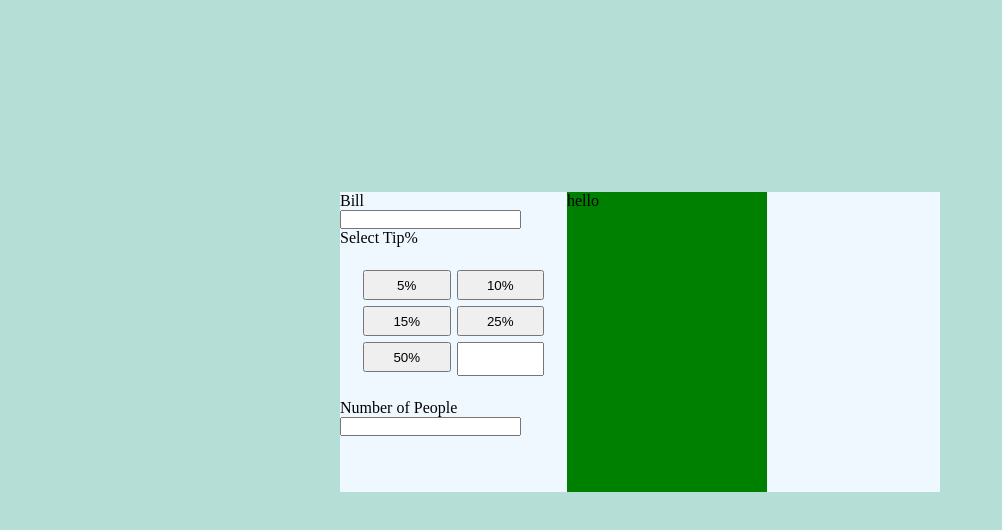
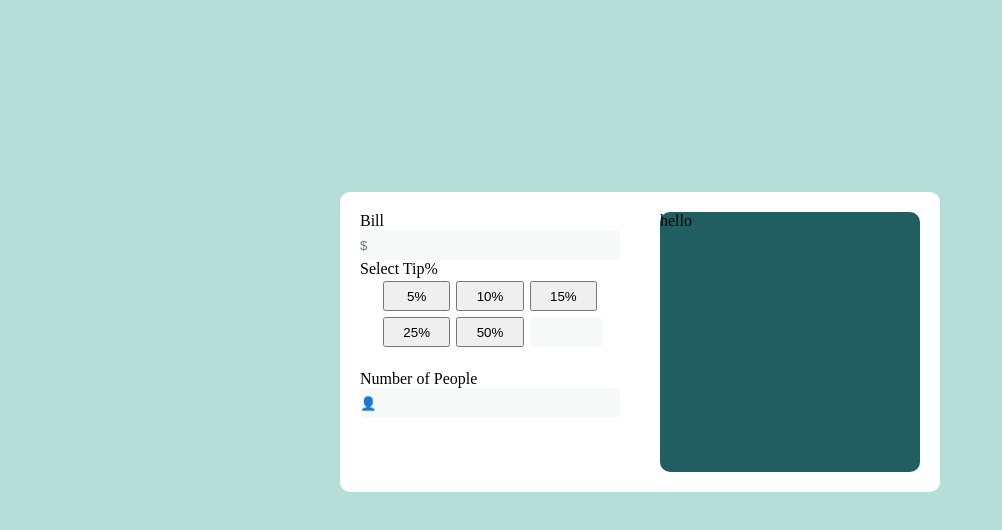
Before and after one commit to Kirti1402/tipCalculator, a plain HTML site: page index.html in a window 1280 px wide. Shown: the part 58-588 px from the top of the page, without its empty margins (0-1002 px from the left). Drawn offline with Linux system fonts and the light colour scheme.

Commit message:
fix: fixing the style

```diff
--- a/index.html
+++ b/index.html
@@ -12,7 +12,7 @@
     <div class="main-container">
         <div class="bill-container">
             <label for="bill">Bill</label>
-            <input type="number" id="bill">
+            <input type="number" id="bill" placeholder="$">
                 <p>Select Tip%</p>
                     <div class="percentagebutton">
                         <button class="per">5%</button>
@@ -23,7 +23,7 @@
                         <input type="number" class="per">
                     </div>
             <label for="noOfPeople">Number of People</label>
-            <input type="number" id="noOfPeople">
+            <input type="number" id="noOfPeople" placeholder="👤">
         </div>
         <div class="tip-container">
             hello
--- a/style.css
+++ b/style.css
@@ -8,25 +8,39 @@ body{
 input,label{
     display: block;
 }
+input{
+    height:30px;
+    width: 100%;
+    border-radius: 5px;
+    outline: none;
+    border: none;
+    background-color: #f5f9f7;
+}
 .main-container{
+    border-radius: 10px;
     width:600px;
     height: 300px;
     position: absolute;
     top: 50%;
     right: 50%;
     transform: translate(50%, -50%);
-    background-color: aliceblue;
+    background-color: white;
     display: flex;
+}
+.bill-container{
+    margin: 20px;
+    float: left; width: 50%;
 }
 
 .tip-container{
-    float: right;
-    width: 200px;
-    background-color: green;
+    margin: 20px;
+    border-radius: 10px;
+    float: right; width: 50%;
+    background-color: #205E61;
 }
 
 .percentagebutton{
-    margin: 20px;
+    margin: 0px 20px 20px 20px;
     display: grid;
     grid-template-columns: repeat(auto-fill,minmax(65px, 1fr));
 }
```
